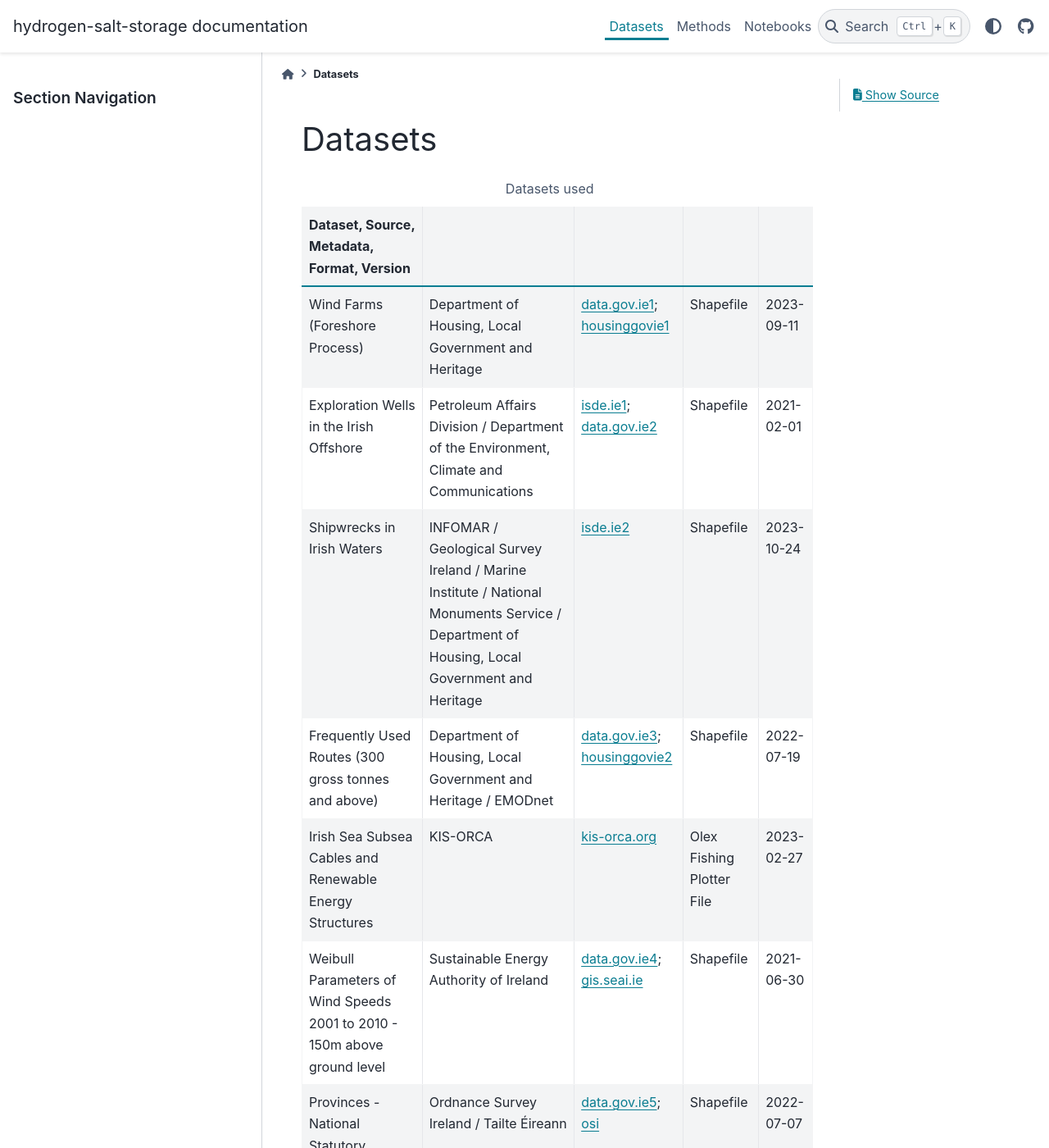
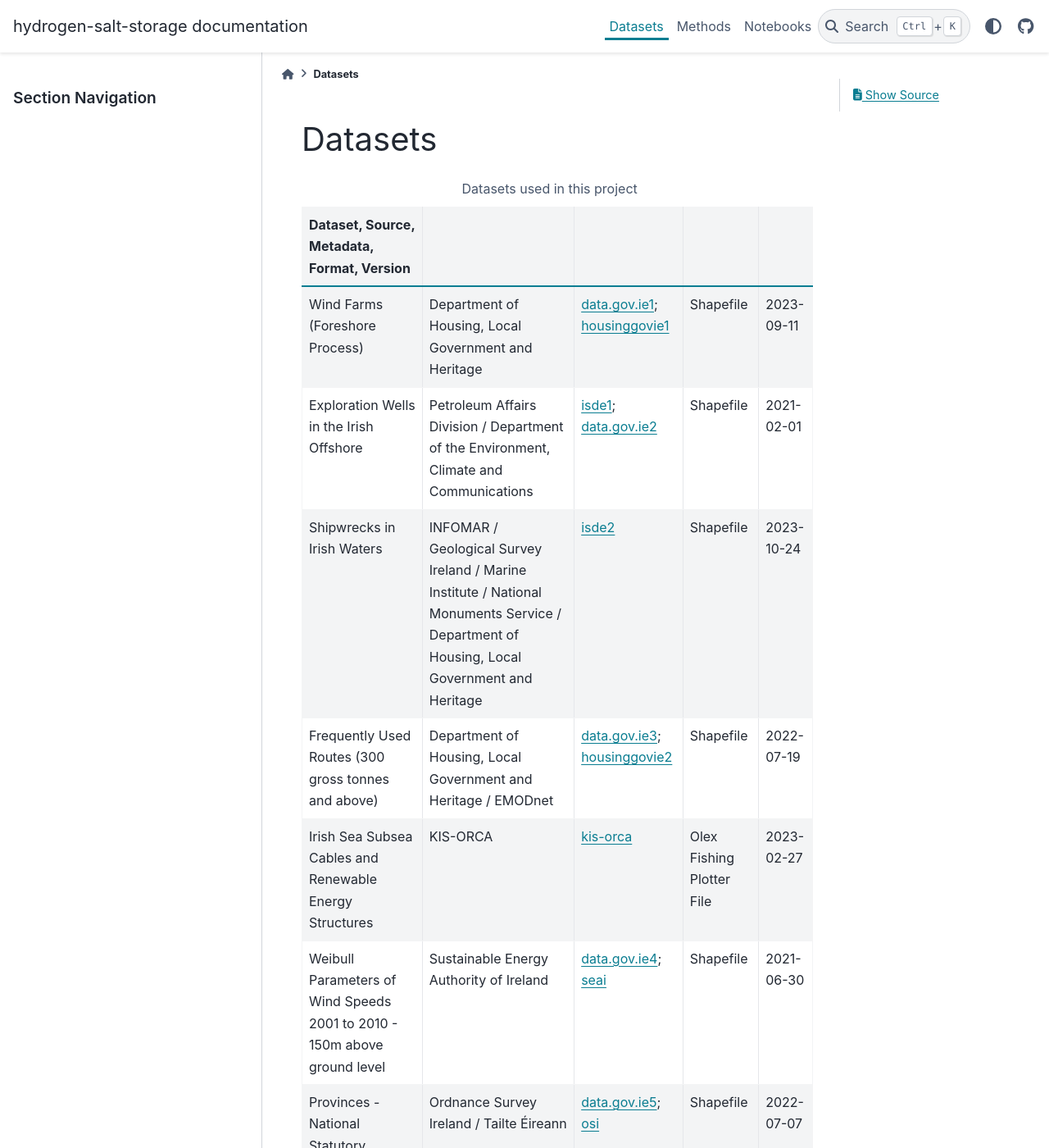
Before and after one commit to wind-to-hydrogen-toolkit/hydrogen-salt-storage, a Sphinx documentation site: the page built from docs/datasets.rst, in a window 1280 px wide and 1400 px high. Shown: the whole window at 82% size. Built offline with Sphinx 7.4.7 and the PyData theme 0.15.4, drawn with Linux system fonts in a browser that asks for light colours; pages that are not in the unit, such as notebooks, are missing from menus; some of the changed text lies outside the part shown.

Commit message:
update docs

```diff
--- a/docs/conf.py
+++ b/docs/conf.py
@@ -30,7 +30,8 @@
 # disable execution of Jupyter notebooks
 nb_execution_mode = "off"
 
-templates_path = ["_templates"]
+# templates_path = ["_templates"]
+
 exclude_patterns = [
     "_build",
     "Thumbs.db",
@@ -39,13 +40,16 @@
     "__pycache__",
     ".ipynb_checkpoints",
     ".coverage",
+    "requirements.txt",
+    ".readthedocs.yaml",
 ]
 
 # -- Options for HTML output -------------------------------------------------
 # https://www.sphinx-doc.org/en/master/usage/configuration.html#options-for-html-output
 
 html_theme = "pydata_sphinx_theme"
-html_static_path = ["_static"]
+
+# html_static_path = ["_static"]
 
 html_theme_options = {
     "icon_links": [
--- a/docs/datasets.rst
+++ b/docs/datasets.rst
@@ -1,16 +1,31 @@
 Datasets
 ========
 
-.. csv-table:: Datasets used
+.. csv-table:: Datasets used in this project
    :header: Dataset, Source, Metadata, Format, Version
    :delim: |
 
-   Wind Farms (Foreshore Process) | Department of Housing, Local Government and Heritage | `data.gov.ie1 <https://data.gov.ie/dataset/wind-farms-foreshore-process>`_; `housinggovie1 <https://data-housinggovie.opendata.arcgis.com/maps/housinggovie::wind-farms-foreshore-process>`_ | Shapefile | 2023-09-11
-   Exploration Wells in the Irish Offshore | Petroleum Affairs Division / Department of the Environment, Climate and Communications | `isde.ie1 <https://www.isde.ie/geonetwork/srv/eng/catalog.search#/metadata/ie.marine.data:dataset.2171>`_; `data.gov.ie2 <https://data.gov.ie/dataset/exploration-wells-in-the-irish-offshore>`_ | Shapefile | 2021-02-01
-   Shipwrecks in Irish Waters | INFOMAR / Geological Survey Ireland / Marine Institute / National Monuments Service / Department of Housing, Local Government and Heritage | `isde.ie2 <https://isde.ie/geonetwork/srv/eng/catalog.search#/metadata/ie.marine.data:dataset.5131>`_ | Shapefile | 2023-10-24
-   Frequently Used Routes (300 gross tonnes and above) | Department of Housing, Local Government and Heritage / EMODnet | `data.gov.ie3 <https://data.gov.ie/dataset/frequently-used-routes-300-gross-tonnes-and-above1>`_; `housinggovie2 <https://data-housinggovie.opendata.arcgis.com/maps/housinggovie::frequently-used-routes-300-gross-tonnes-and-above>`_ | Shapefile | 2022-07-19
-   Irish Sea Subsea Cables and Renewable Energy Structures | KIS-ORCA | `kis-orca.org <https://kis-orca.org/downloads/>`_ | Olex Fishing Plotter File | 2023-02-27
-   Weibull Parameters of Wind Speeds 2001 to 2010 - 150m above ground level | Sustainable Energy Authority of Ireland | `data.gov.ie4 <https://data.gov.ie/dataset/weibull-parameters-wind-speeds-2001-to-2010-150m-above-ground-level>`_; `gis.seai.ie <https://gis.seai.ie/wind/>`_ | Shapefile | 2021-06-30
-   Provinces - National Statutory Boundaries - 2019 - Ungeneralised | Ordnance Survey Ireland / Tailte Éireann | `data.gov.ie5 <https://data.gov.ie/dataset/provinces-osi-national-statutory-boundaries-2019>`_; `osi <https://data-osi.opendata.arcgis.com/maps/osi::provinces-national-statutory-boundaries-2019>`_ | Shapefile | 2022-07-07
-   Kish Basin Halite | HYSS | `hyss.ie <https://hyss.ie>`_ | DAT | 2023-07
-   Bathymetry | EMODnet | `emodnet <https://emodnet.ec.europa.eu/en/bathymetry>`_ | GeoTIFF | 2022
+   Wind Farms (Foreshore Process) | Department of Housing, Local Government and Heritage | `data.gov.ie1`_; `housinggovie1`_ | Shapefile | 2023-09-11
+   Exploration Wells in the Irish Offshore | Petroleum Affairs Division / Department of the Environment, Climate and Communications | `isde1`_; `data.gov.ie2`_ | Shapefile | 2021-02-01
+   Shipwrecks in Irish Waters | INFOMAR / Geological Survey Ireland / Marine Institute / National Monuments Service / Department of Housing, Local Government and Heritage | `isde2`_ | Shapefile | 2023-10-24
+   Frequently Used Routes (300 gross tonnes and above) | Department of Housing, Local Government and Heritage / EMODnet | `data.gov.ie3`_; `housinggovie2`_ | Shapefile | 2022-07-19
+   Irish Sea Subsea Cables and Renewable Energy Structures | KIS-ORCA | `kis-orca`_ | Olex Fishing Plotter File | 2023-02-27
+   Weibull Parameters of Wind Speeds 2001 to 2010 - 150m above ground level | Sustainable Energy Authority of Ireland | `data.gov.ie4`_; `seai`_ | Shapefile | 2021-06-30
+   Provinces - National Statutory Boundaries - 2019 - Ungeneralised | Ordnance Survey Ireland / Tailte Éireann | `data.gov.ie5`_; `osi`_ | Shapefile | 2022-07-07
+   Kish Basin Halite | HYSS | `hyss`_ | DAT (ASCII XYZ) | 2023-07
+   Bathymetry | EMODnet | `emodnet`_ | GeoTIFF | 2022
+
+.. _data.gov.ie1: https://data.gov.ie/dataset/wind-farms-foreshore-process
+.. _data.gov.ie2: https://data.gov.ie/dataset/exploration-wells-in-the-irish-offshore
+.. _data.gov.ie3: https://data.gov.ie/dataset/frequently-used-routes-300-gross-tonnes-and-above1
+.. _data.gov.ie4: https://data.gov.ie/dataset/weibull-parameters-wind-speeds-2001-to-2010-150m-above-ground-level
+.. _data.gov.ie5: https://data.gov.ie/dataset/provinces-osi-national-statutory-boundaries-2019
+.. _emodnet: https://emodnet.ec.europa.eu/en/bathymetry
+.. _hyss: https://hyss.ie
+.. _housinggovie1: https://data-housinggovie.opendata.arcgis.com/maps/housinggovie::wind-farms-foreshore-process
+.. _housinggovie2: https://data-housinggovie.opendata.arcgis.com/maps/housinggovie::frequently-used-routes-300-gross-tonnes-and-above
+.. _isde1: https://www.isde.ie/geonetwork/srv/eng/catalog.search#/metadata/ie.marine.data:dataset.2171
+.. _isde2: https://isde.ie/geonetwork/srv/eng/catalog.search#/metadata/ie.marine.data:dataset.5131
+.. _kis-orca: https://kis-orca.org/downloads/
+.. _osi: https://data-osi.opendata.arcgis.com/maps/osi::provinces-national-statutory-boundaries-2019
+.. _seai: https://gis.seai.ie/wind/
--- a/docs/index.rst
+++ b/docs/index.rst
@@ -10,7 +10,7 @@
 
 Source code is available on GitHub: https://github.com/nmstreethran/hydrogen-salt-storage
 
-This research was supported by a research grant from Science Foundation Ireland (SFI) under Grant No. 12/RC/2302 – P2 and by the H-Wind academic-industry consortium members: DP Energy, ESB, Equinor, and Gas Networks Ireland.
+This research was supported by a research grant from Science Foundation Ireland (SFI) under Grant No. 12/RC/2302 – P2 and by the `H-Wind <https://www.marei.ie/project/h-wind/>`_ academic-industry consortium members: DP Energy, ESB, Equinor, and Gas Networks Ireland.
 
 Contents
 --------
@@ -25,7 +25,7 @@
 Installation
 ------------
 
-This project uses Python 3.11.
+This project uses `Python <https://www.python.org/>`_ 3.11.
 
 Clone the GitHub repository:
 
```
Also changed, not shown: README.md (+3 -1 lines).
